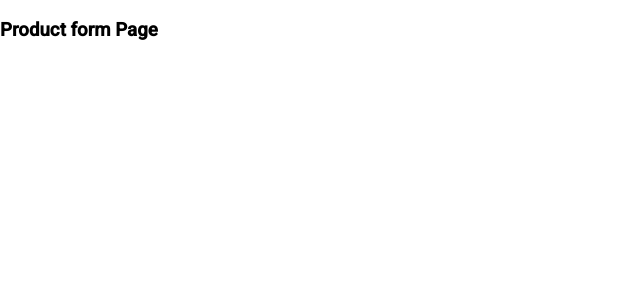
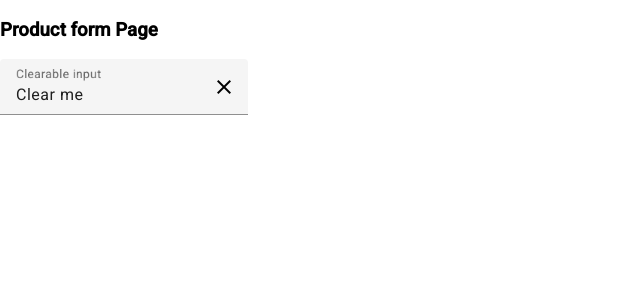
Before and after one commit to devcoy/angular-boilerplate, an Angular app: page /stocktaking/product-form in a window 1280 px wide. Shown: the top 300 px of the page, without its empty margins (0-640 px from the left). Built offline with nearby package versions, Linux system fonts and the light colour scheme.

Commit message:
feat(material): export angular material module

```diff
--- a/src/app/app.module.ts
+++ b/src/app/app.module.ts
@@ -28,6 +28,6 @@ import { SingletonSecureStorageService } from './shared/web-storage/singleton-se
 		}
 	],
 	bootstrap: [AppComponent],
-	exports: []
+	exports: [MaterialModule]
 })
 export class AppModule {}
--- a/src/app/material/material.module.ts
+++ b/src/app/material/material.module.ts
@@ -1,10 +1,19 @@
+import { NgIf } from '@angular/common';
 import { NgModule } from '@angular/core';
+import { FormsModule } from '@angular/forms';
+import { MatButtonModule } from '@angular/material/button';
+import { MatFormFieldModule } from '@angular/material/form-field';
+import { MatIconModule } from '@angular/material/icon';
+import { MatInputModule } from '@angular/material/input';
 
-import { MatButtonModule } from '@angular/material/button';
-import { MatInputModule } from '@angular/material/input';
-import { MatToolbarModule } from '@angular/material/toolbar';
-
-const material = [MatToolbarModule, MatButtonModule, MatInputModule];
+const material = [
+	MatFormFieldModule,
+	MatInputModule,
+	FormsModule,
+	NgIf,
+	MatButtonModule,
+	MatIconModule
+];
 
 @NgModule({
 	exports: [material],
--- a/src/app/module/stocktaking/page/product-form/product-form.component.html
+++ b/src/app/module/stocktaking/page/product-form/product-form.component.html
@@ -2,4 +2,19 @@
 	<section>
 		<h1>Product form Page</h1>
 	</section>
+	<section>
+		<mat-form-field class="example-form-field">
+			<mat-label>Clearable input</mat-label>
+			<input matInput type="text" [(ngModel)]="value" />
+			<button
+				*ngIf="value"
+				matSuffix
+				mat-icon-button
+				aria-label="Clear"
+				(click)="value = ''"
+			>
+				<mat-icon>close</mat-icon>
+			</button>
+		</mat-form-field>
+	</section>
 </article>
--- a/src/app/module/stocktaking/page/product-form/product-form.component.ts
+++ b/src/app/module/stocktaking/page/product-form/product-form.component.ts
@@ -6,6 +6,7 @@ import { Component } from '@angular/core';
 	styleUrls: ['./product-form.component.scss']
 })
 export class ProductFormComponent {
+	value = 'Clear me';
 	// eslint-disable-next-line @typescript-eslint/no-useless-constructor
 	constructor() {}
 }
--- a/src/app/module/stocktaking/page/product-form/product-list/product-list.component.html
+++ /dev/null
@@ -1,5 +0,0 @@
-<article id="product-list-page">
-	<section>
-		<h1>Product list Page</h1>
-	</section>
-</article>
--- a/src/app/module/stocktaking/stocktaking-routing.module.ts
+++ b/src/app/module/stocktaking/stocktaking-routing.module.ts
@@ -12,7 +12,7 @@ const routes: Routes = [
 	{ path: 'product-list', component: ProductListComponent },
 	{ path: 'category-form', component: CategoryFormComponent },
 	{ path: 'category-list', component: CategoryListComponent },
-	{ path: '', redirectTo: 'home', pathMatch: 'full' }
+	{ path: '', redirectTo: 'product-form', pathMatch: 'full' }
 ];
 
 @NgModule({
--- a/src/app/module/stocktaking/stocktaking.module.ts
+++ b/src/app/module/stocktaking/stocktaking.module.ts
@@ -1,5 +1,6 @@
 import { CommonModule } from '@angular/common';
 import { NgModule } from '@angular/core';
+import { MaterialModule } from 'src/app/material/material.module';
 import { CategoryComponent } from './component/category/category.component';
 import { IndexComponent } from './index.component';
 import { CategoryFormComponent } from './page/category-form/category-form.component';
@@ -19,6 +20,6 @@ import { StocktakingRoutingModule } from './stocktaking-routing.module';
 		CategoryListComponent,
 		CategoryComponent
 	],
-	imports: [CommonModule, StocktakingRoutingModule]
+	imports: [CommonModule, MaterialModule, StocktakingRoutingModule]
 })
 export class StocktakingModule {}
```
Also changed, not shown: src/app/module/stocktaking/page/product-form/product-list/product-list.component.ts (deleted, +0 -11 lines), src/app/module/stocktaking/page/product-form/product-list/product-list.component.scss (deleted).
